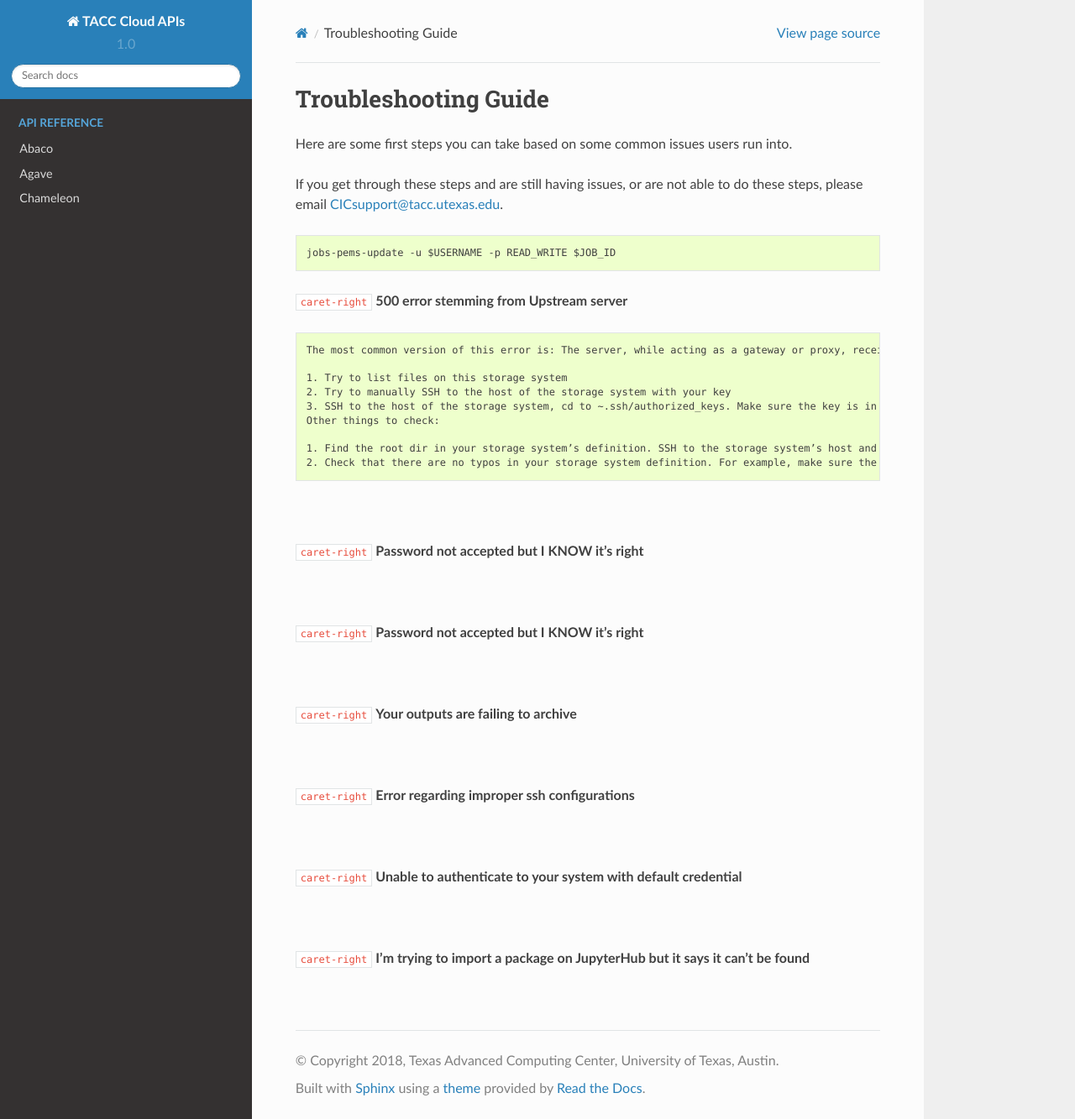
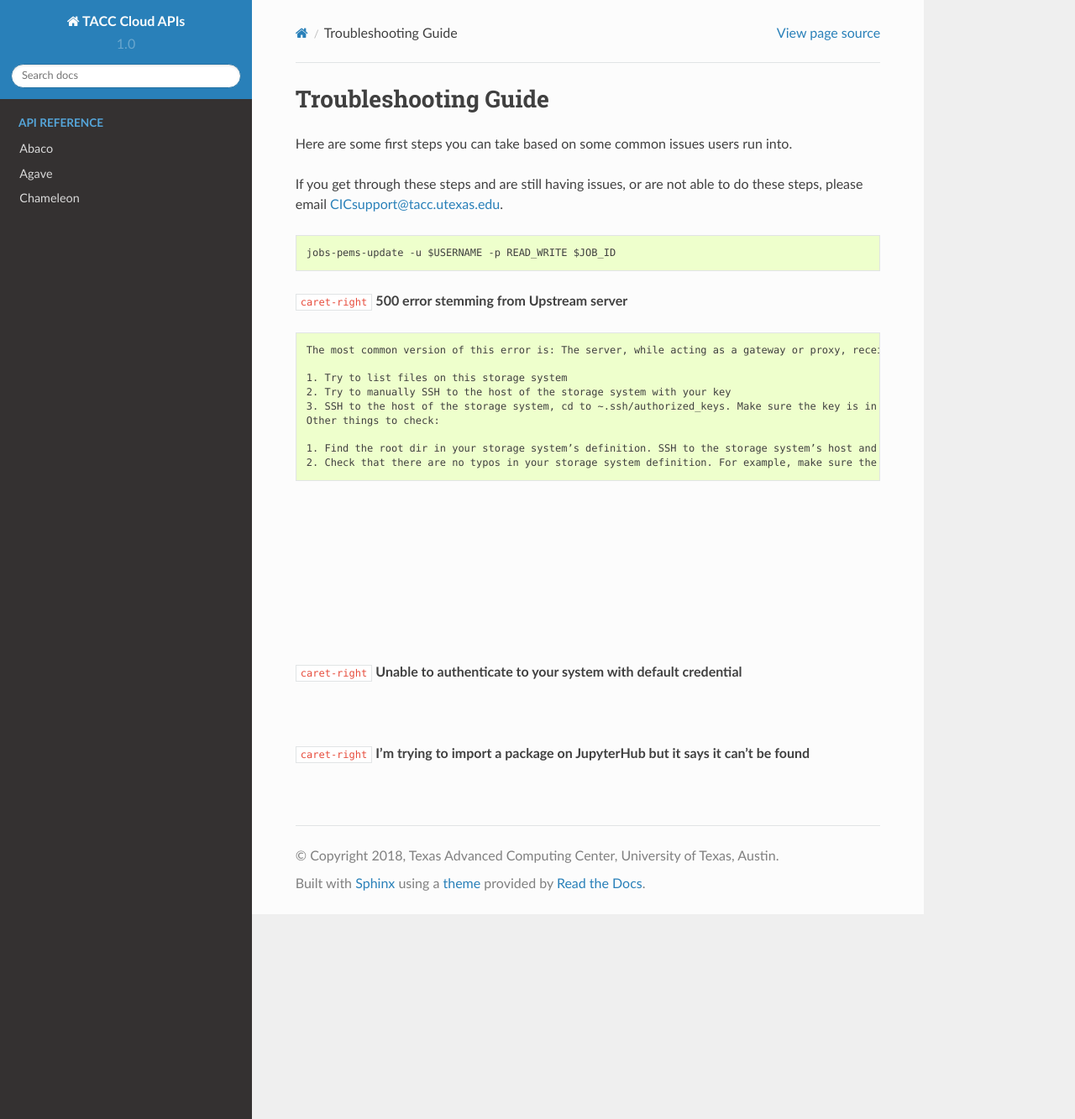
Before and after one commit to TACC-Cloud/tacc-cloud-docs, a Sphinx documentation site: the page built from docs/resources/troubleshooting-guide.rst, in a window 1280 px wide and 1333 px high. Shown: the whole window at 84% size. Built offline with Sphinx 7.4.7 and the Read the Docs theme 2.0.0, drawn with Linux system fonts in a browser that asks for light colours; pages that are not in the unit, such as notebooks, are missing from menus; cross-references to code outside the pages are shown as plain code; some of the changed lines change nothing that is shown.

Commit message:
Update troubleshooting-guide.rst

```diff
--- a/docs/resources/troubleshooting-guide.rst
+++ b/docs/resources/troubleshooting-guide.rst
@@ -44,7 +44,7 @@
         :fa:`caret-right`
         **Password not accepted but I KNOW it’s right**
 
-.. code-block:: plaintext
+     .. code-block:: plaintext
     Go to https://<tenant base url>/store and login with your credentials. If you cannot login, please contact CICsupport with one of the above methods. If you can login, Go to My Scriptions and click on the Client drop down box. If you do not see a client in this box titled “DefaultApplication”, run the following command on the command line:
 
   curl -sku "<username>" -X POST -d "clientName=DefaultApplication" https://<tenant base url>/clients/v2
@@ -58,26 +58,9 @@
      .. container:: header
 
         :fa:`caret-right`
-        **Password not accepted but I KNOW it’s right**
-
-.. code-block:: plaintext
-    Go to https://<tenant base url>/store and login with your credentials. If you cannot login, please contact CICsupport with one of the above methods. If you can login, Go to My Scriptions and click on the Client drop down box. If you do not see a client in this box titled “DefaultApplication”, run the following command on the command line:
-
-  curl -sku "<username>" -X POST -d "clientName=DefaultApplication" https://<tenant base url>/clients/v2
-
-  This will prompt you for your password. Once you’ve created this client, retry the action requiring your password from earlier.
-
-|
-
-
-.. container:: foldable
-
-     .. container:: header
-
-        :fa:`caret-right`
         **Your outputs are failing to archive**
 
-.. code-block:: plaintext
+     .. code-block:: plaintext
     Check you job.json to confirm that you do or do not have archive turned on as expected. Then, run the following command:
 
     curl -k -H “Authorization: Bearer $yourtoken” https://<tenant base url>/files/v2/listings/system/<system id>/<enter archive path here>
@@ -95,7 +78,7 @@
         :fa:`caret-right`
         **Error regarding improper ssh configurations**
 
-.. code-block:: plaintext
+    .. code-block:: plaintext
      First, SSH to the host, cd to ~.ssh/authorized_keys. Make sure the key is in this file, is correct, and has no group access. If you are on Stampede2 and you are confident your key is correct, you can try the following steps:
 
     Move you .ssh directory to .sshold
@@ -114,7 +97,7 @@
         :fa:`caret-right`
         **Unable to authenticate to your system with default credential**
 
-.. code-block:: plaintext
+     .. code-block:: plaintext
       Try SSHing to the system’s host with your SSH key or password. You will ensure the credentials are correct and MFA is not encountered. If that doesn’t work, your SSH key or password is likely the problem. Otherwise, check your system’s definition for typos – particularly in the system’s name. There should be no trailing characters.
 
 |
@@ -127,7 +110,7 @@
         :fa:`caret-right`
         **I’m trying to import a package on JupyterHub but it says it can’t be found**
 
-     .. code-block:: none
+     .. code-block:: plaintext
      We will likely need to install the package for you. Please head to the <link>Request Form page and send in a request.
 
 |
```
